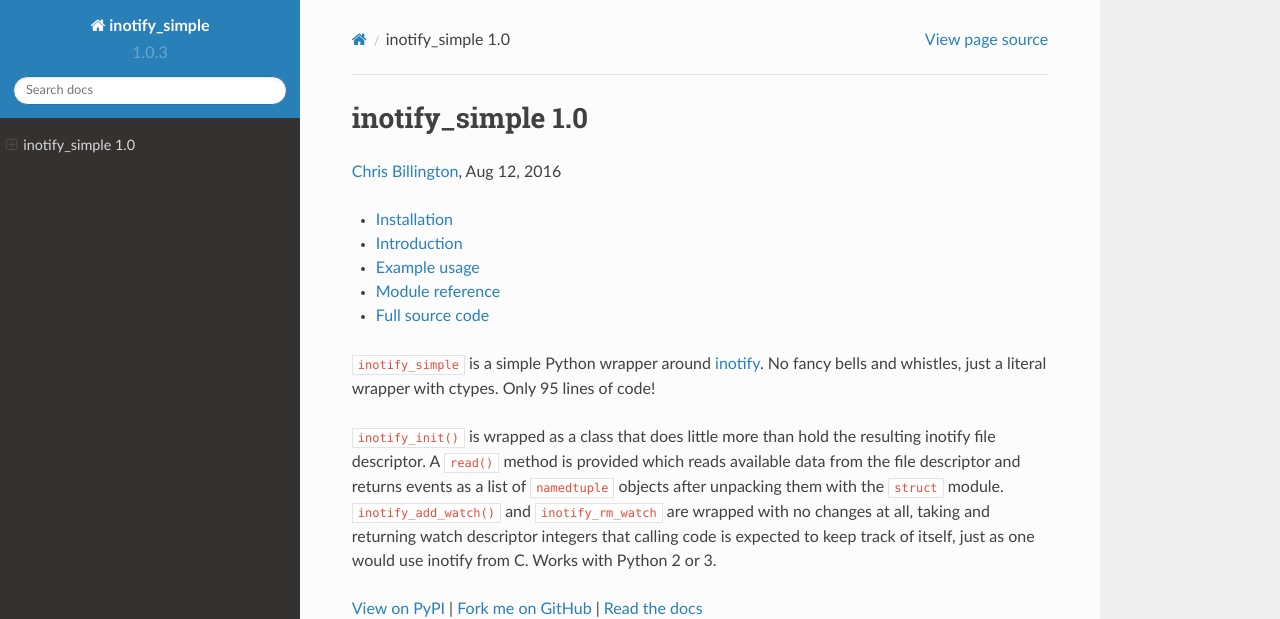
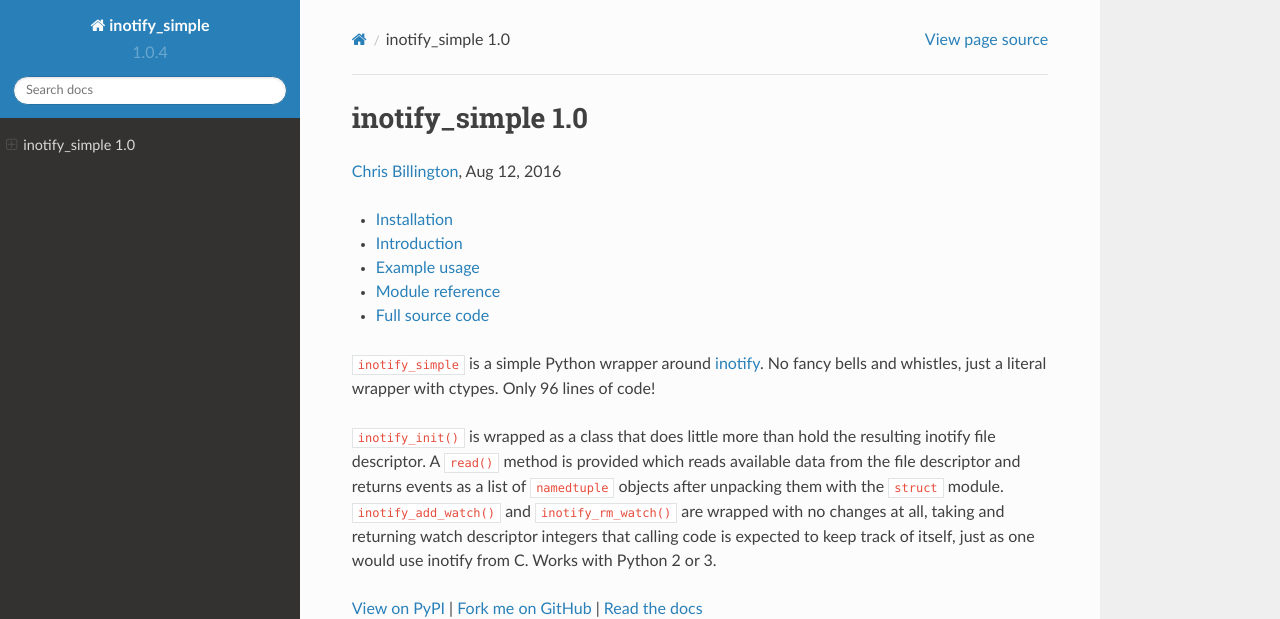
Before and after one commit to chrisjbillington/inotify_simple, a Sphinx documentation site: the page built from doc/index.rst, in a window 1280 px wide and 900 px high. Shown: the top 619 px of the window. Built offline with Sphinx 7.4.7 and the Read the Docs theme 2.0.0, drawn with Linux system fonts in a browser that asks for light colours.

Commit message:
minor doc change and patch version bump for release

```diff
--- a/doc/index.rst
+++ b/doc/index.rst
@@ -12,14 +12,14 @@
 
 ``inotify_simple`` is a simple Python wrapper around
 `inotify <http://man7.org/linux/man-pages/man7/inotify.7.html>`_.
-No fancy bells and whistles, just a literal wrapper with ctypes. Only 95
+No fancy bells and whistles, just a literal wrapper with ctypes. Only 96
 lines of code!
 
 ``inotify_init()`` is wrapped as a class that does little more than hold the
 resulting inotify file descriptor. A ``read()`` method is provided which reads
 available data from the file descriptor and returns events as a list of
 ``namedtuple`` objects after unpacking them with the ``struct`` module.
-``inotify_add_watch()`` and ``inotify_rm_watch`` are wrapped with no changes
+``inotify_add_watch()`` and ``inotify_rm_watch()`` are wrapped with no changes
 at all, taking and returning watch descriptor integers that calling code is
 expected to keep track of itself, just as one would use inotify from C. Works
 with Python 2 or 3.
--- a/setup.py
+++ b/setup.py
@@ -8,7 +8,7 @@
 import os
 from distutils.core import setup
 
-__version__ = '1.0.3'
+__version__ = '1.0.4'
 
 DESCRIPTION = \
     """A simple wrapper around inotify. No fancy bells and whistles, just a
```
